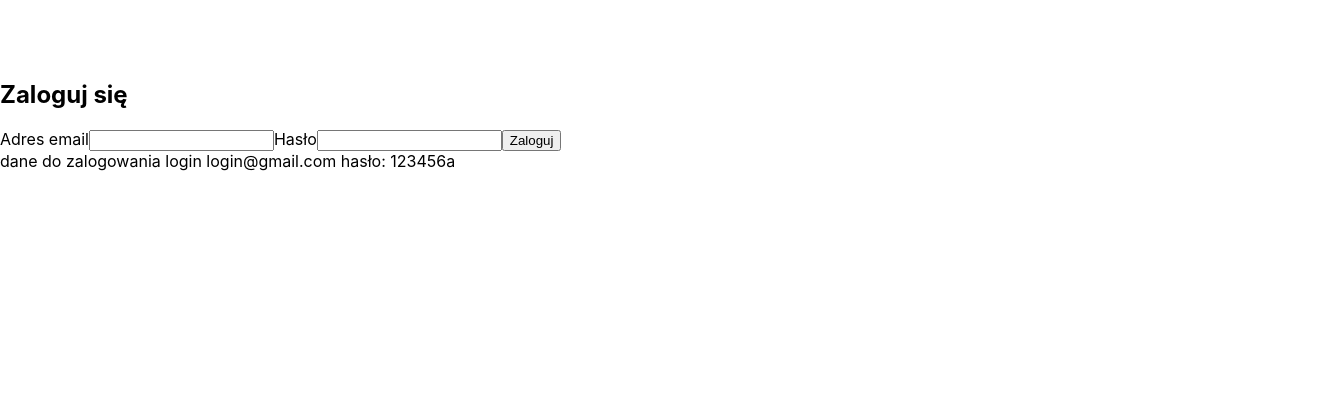
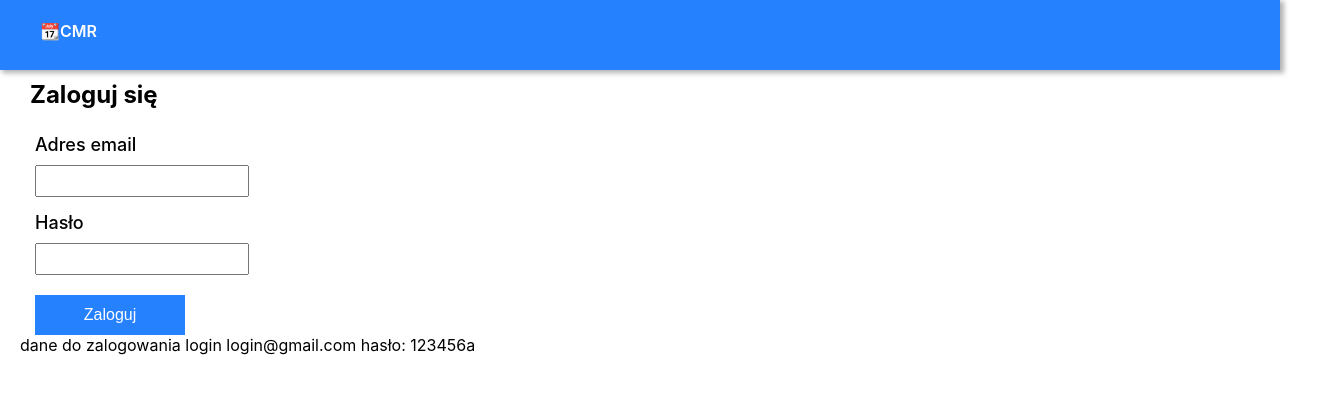
Before and after one commit to ulajeziorna20/crm-mern-frontend, a React (Create React App) app: page /login in a window 1280 px wide. Shown: the top 394 px of the page, 1340 px wide, since content can reach past the window. Built offline with nearby package versions, Linux system fonts and the light colour scheme.

Commit message:
fixes in routing and navigation, final styling

```diff
--- a/src/App.jsx
+++ b/src/App.jsx
@@ -3,6 +3,7 @@ import "./App.css";
 
 import { useState } from "react";
 import axios from "axios";
+import AppNav from "./components/AppNav";
 
 const App = () => {
   const [token, setToken] = useState(localStorage.getItem("jwt"));
@@ -11,6 +12,7 @@ const App = () => {
 
   return (
     <div className="App">
+      <AppNav token={token} />
       <AppRoutes token={token} setToken={setToken} />
     </div>
   );
--- /dev/null
+++ b/src/components/AppNav.css
@@ -0,0 +1,31 @@
+.mainNav {
+  background-color: #2681ff;
+  color: #fff;
+  padding: 5px 0;
+  font-weight: 600;
+  font-size: 16px;
+  position: fixed;
+  z-index: 1000;
+  top: 0;
+  width: 100%;
+  height: 60px;
+  box-shadow: #0000004e 3px 2px 5px 1px;
+}
+
+.mainNav ul {
+  list-style-type: none;
+}
+
+.mainNav ul li {
+  display: inline-block;
+  margin-right: 10px;
+}
+
+.mainNav ul li a {
+  text-decoration: none;
+  color: #fff;
+}
+
+.mainNav ul li a:visited {
+  color: #fff;
+}
--- a/src/components/AppNav.jsx
+++ b/src/components/AppNav.jsx
@@ -18,11 +18,11 @@ const AppNav = (props) => {
                     {props.token && <Link to="/signup">Dodaj Użytkownika</Link>}
                 </li>
                 <li>
-                    {props.token && <Link onClick={()=>{
+                    {props.token && <Link onClick={() => {
                         localStorage.removeItem('jwt');
                         navigate('/login');
                         window.location.reload();
-                        }}>Wyloguj</Link>}
+                    }}>Wyloguj</Link>}
                 </li>
             </ul>
         </nav>
--- a/src/routes/AppRoutes.jsx
+++ b/src/routes/AppRoutes.jsx
@@ -1,20 +1,23 @@
 import { Route, Routes } from "react-router-dom";
 import React, { useState } from "react";
 import Home from "../views/Home";
-
+import Main from "../views/Main";
 import Login from "../views/userViews/Login";
+import SignUp from "../views/userViews/Signup";
 
 const AppRoutes = (props) => {
 
     const [errors, setErrors] = useState([]);
 
-    const replaceEl = <Login setToken={props.setToken} errors={errors} setErrors={setErrors}  />;
+    const replaceEl = <Login setToken={props.setToken} errors={errors} setErrors={setErrors} />;
 
     return (
         <Routes>
             {<Route path="/customer/" element={props.token ? <Home token={props.token} /> : replaceEl} />}
+            {<Route path="/customer/add/*" element={props.token ? <Main token={props.token} errors={errors} setErrors={setErrors} /> : replaceEl} />}
+            {<Route path="/signup/" element={props.token ? <SignUp token={props.token} errors={errors} setErrors={setErrors} /> : replaceEl} />}
 
-            {!props.token && <Route path="/login/" element={<Login setToken={props.setToken} errors={errors} setErrors={setErrors}  />} />}
+            {!props.token && <Route path="/login/" element={<Login setToken={props.setToken} errors={errors} setErrors={setErrors} />} />}
 
         </Routes>
     )
--- a/src/routes/MainRoutes.jsx
+++ b/src/routes/MainRoutes.jsx
@@ -1,7 +1,8 @@
 import { Route, Routes } from "react-router-dom";
 import AddClient from "../views/clientViews/AddClient";
 import EditClient from "../views/clientViews/EditClient";
-
+import SingleClient from "../views/clientViews/SingleClient";
+import AddAction from "../views/actionViews/AddAction";
 
 
 const MainRoutes = (props) => {
--- /dev/null
+++ b/src/views/Main.css
@@ -0,0 +1,50 @@
+.main {
+  height: 100%;
+}
+
+.main .divide{
+  display: flex;
+  height: 100%;
+}
+
+.main .divide #shortClients {
+  background-color: #f6f6f6;
+  width: 250px;
+  height: auto;
+  overflow-y: scroll;
+  position: relative;
+  z-index: 1;
+  box-shadow: #0000004e 4px 6px 10px 1px;
+}
+
+.main .divide #shortClients input {
+  border-radius: 10px;
+  border: 2px solid rgb(169, 169, 169);
+  padding: 10px;
+  width: 90%;
+  display: block;
+  margin: 20px auto;
+}
+
+.main .divide #shortClients ul {
+  background-color: #fff;
+  list-style-type: none;
+  padding: 0;
+  margin: 0;
+}
+
+.main .divide #shortClients ul li {
+  border-bottom: 2px solid rgb(238, 238, 238);
+  height: 60px;
+  padding-left: 15px;
+  display: flex;
+  align-items: center;
+}
+
+.main .divide #shortClients ul li:first-of-type {
+  border-top: 2px solid rgb(238, 238, 238);
+}
+
+.main .divide #shortClients ul li b {
+  font-size: 20px;
+}
--- /dev/null
+++ b/src/views/userViews/Login.css
@@ -0,0 +1,30 @@
+form {
+  display: flex;
+  flex-wrap: wrap;
+  max-width: 50vw;
+}
+
+form input {
+  height: 30px;
+}
+
+form input,
+form label {
+  width: 30%;
+  flex-basis: 90%;
+  margin: 5px 15px;
+}
+
+form .addBtn {
+  width: 100px;
+  height: 40px;
+  background-color: rgb(0, 128, 255);
+  font-weight: bold;
+  margin-left: 15px;
+  margin-top: 10px;
+}
+
+h2 {
+  margin: 20px 10px;
+
+}
--- a/src/views/userViews/Login.jsx
+++ b/src/views/userViews/Login.jsx
@@ -1,5 +1,6 @@
 import React from "react";
 import axios from "axios";
+import './Login.css'
 import { useNavigate } from "react-router-dom";
 
 
```
